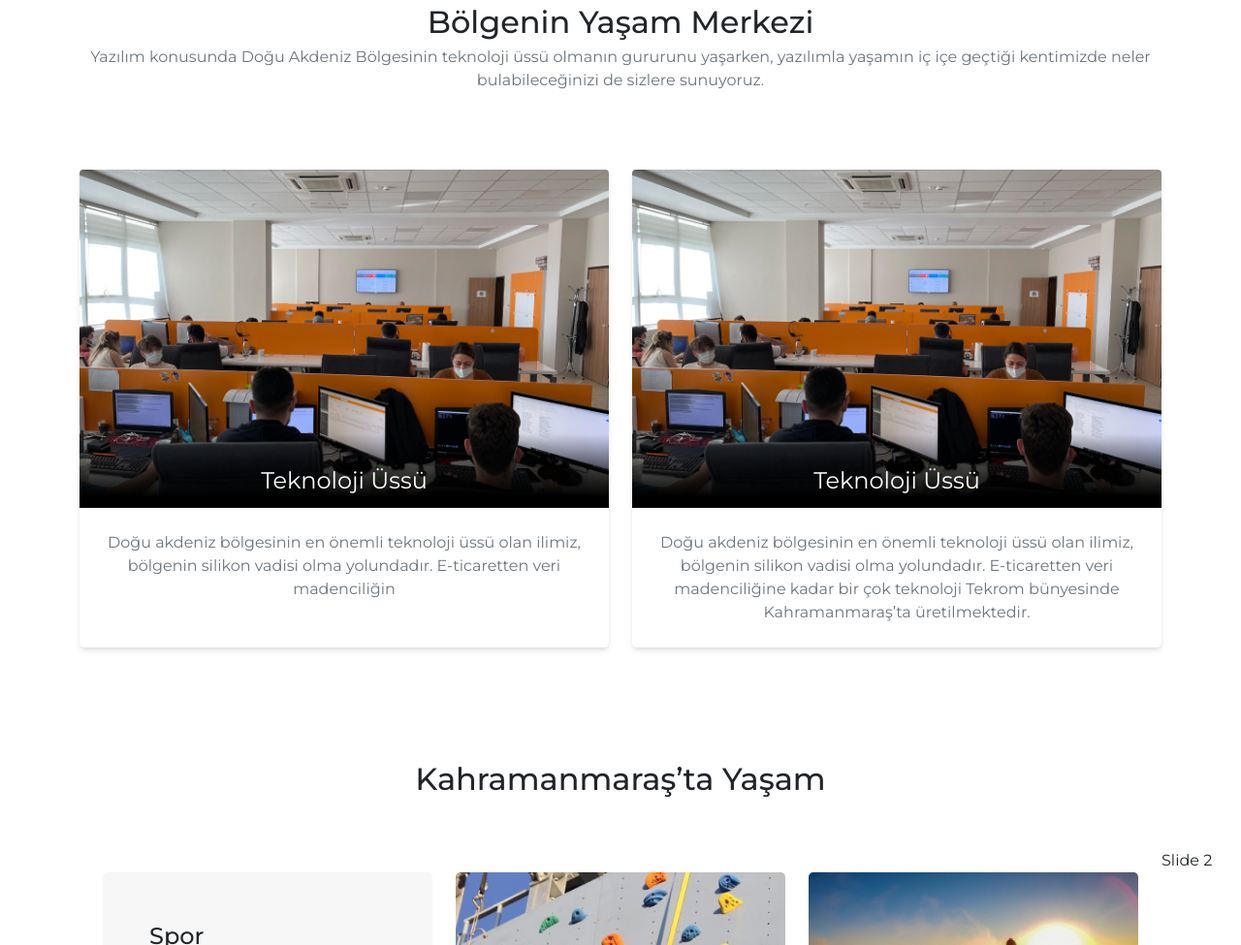
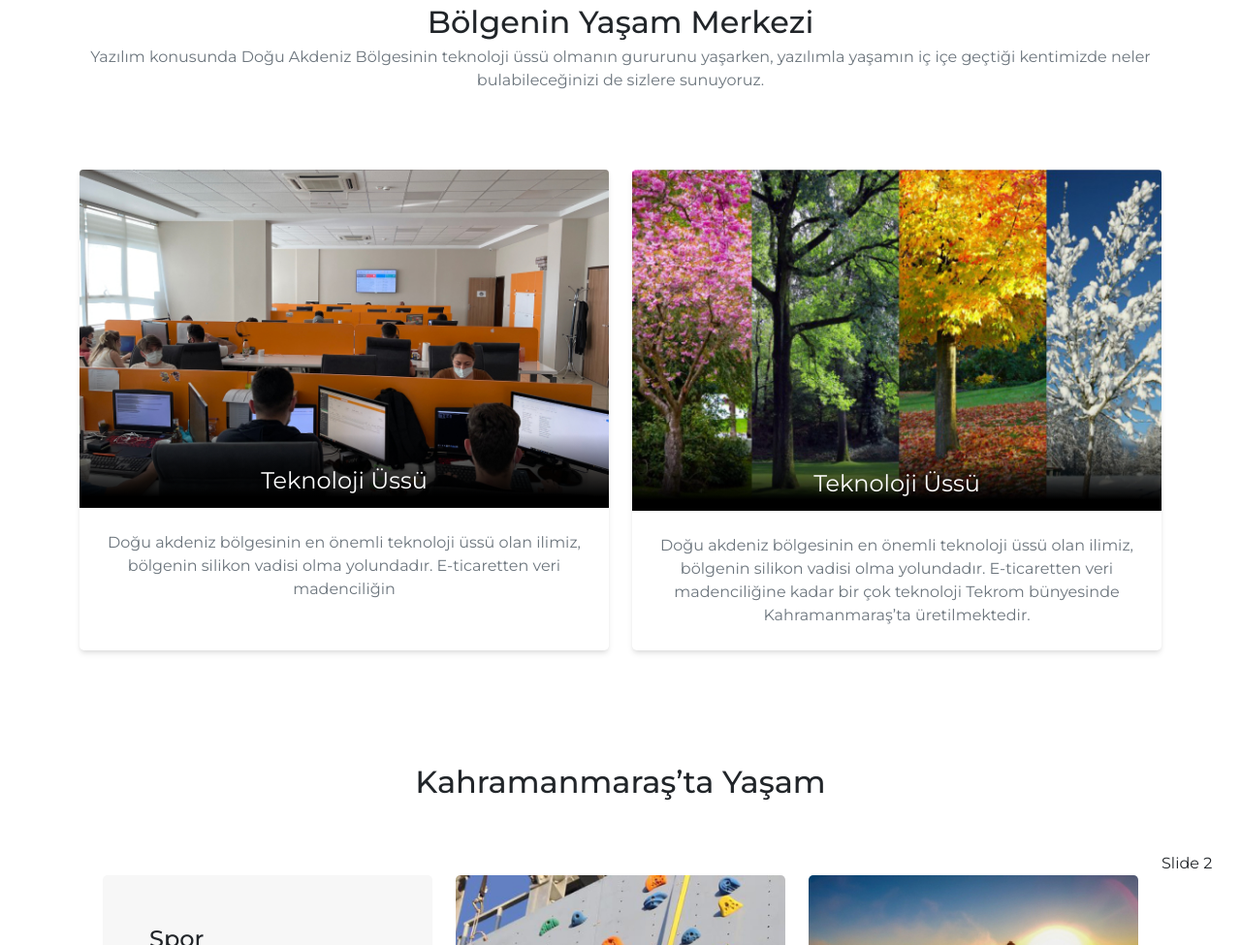
Before and after one commit to gitorhub/tekrom, a plain HTML site: page index.html in a window 1280 px wide. Shown: the part 2275-3250 px from the top of the page at 97% size. Drawn offline with nearby package versions, Linux system fonts and the light colour scheme; some packages are replaced by stand-ins of ours; a script that the page names is missing.

Commit message:
image place changed

```diff
--- a/index.html
+++ b/index.html
@@ -254,7 +254,7 @@
                         <div class="col-md-6 d-flex">
                             <div class="rounded-3 shadow-soft content-card my-3">
                                 <div class="content-image">
-                                    <img src="assets/images/content/home/content-image/teknoloji-ussu.jpg"
+                                    <img src="assets/images/content/home/banners/teknoloji-ussu.jpg"
                                         class="img-fluid rounded-top w-100" alt="content">
                                     <div class="content-image-title">
                                         <span class="fs-4">Teknoloji Üssü</span>
@@ -272,7 +272,7 @@
                         <div class="col-md-6 d-flex">
                             <div class="rounded-3 shadow-soft content-card my-3">
                                 <div class="content-image">
-                                    <img src="assets/images/content/home/content-image/teknoloji-ussu.jpg"
+                                    <img src="assets/images/content/home/banners/4-mevsim.jpg"
                                         class="img-fluid rounded-top w-100" alt="content">
                                     <div class="content-image-title">
                                         <span class="fs-4">Teknoloji Üssü</span>
```
Also changed, not shown: assets/images/content/home/banners/4-mevsim.jpg (added), assets/images/content/home/banners/teknoloji-ussu.jpg (renamed from assets/images/content/home/content-image/teknoloji-ussu.jpg).
